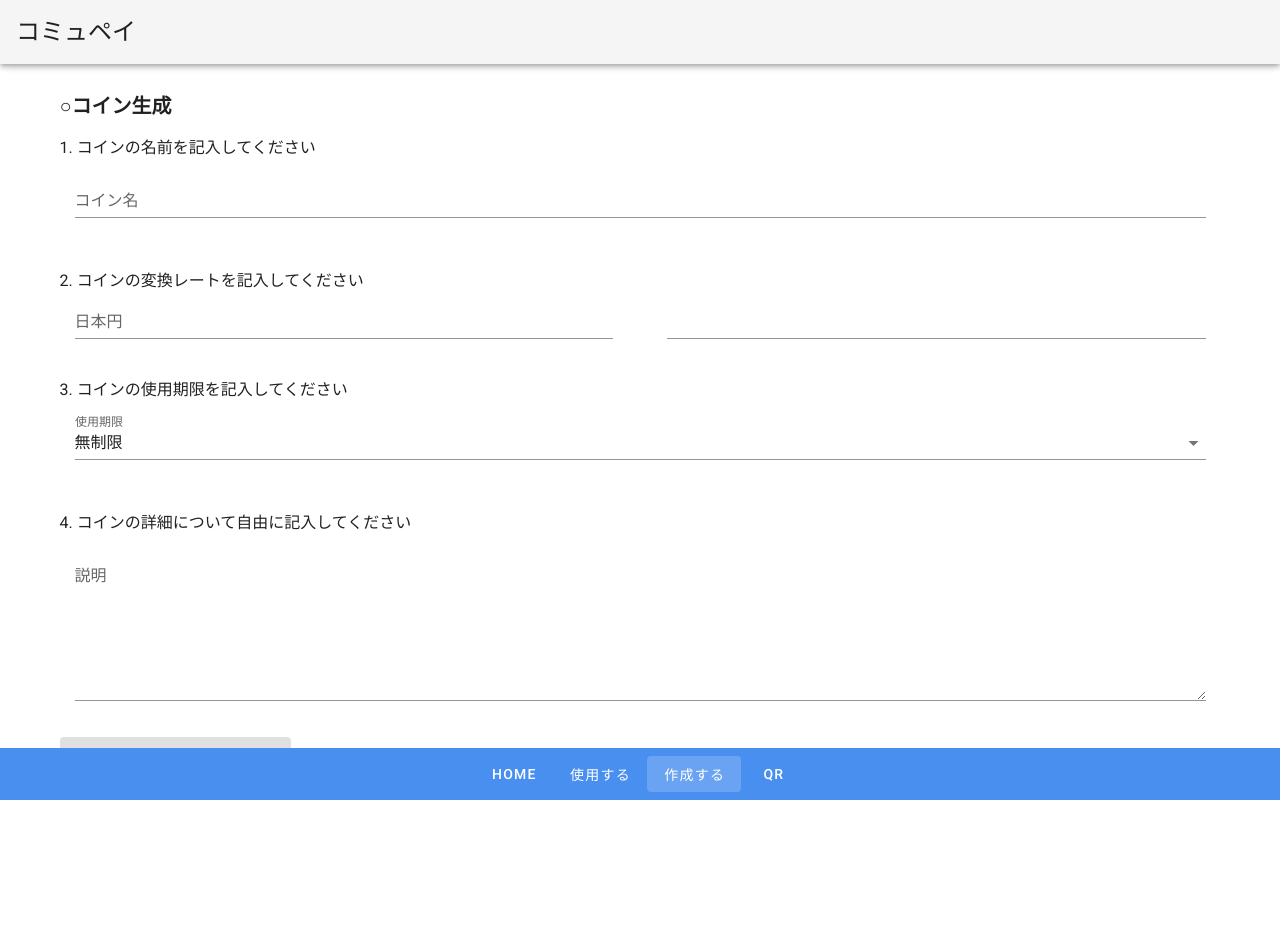
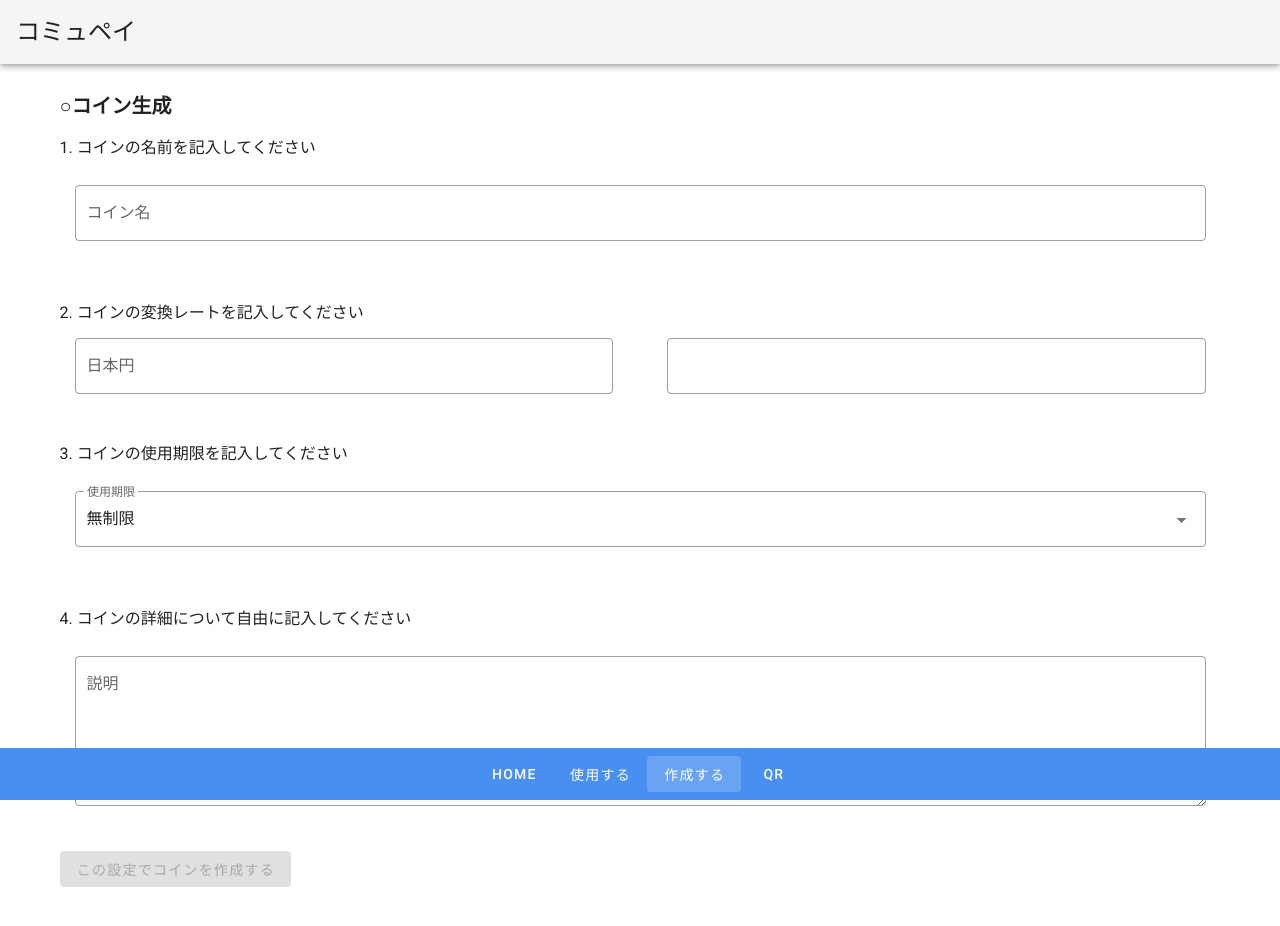
Before and after one commit to Futaba-Kosuke/community-pay, a Vue app: page /create_coin in a window 1280 px wide. Shown: the top 926 px of the page. Before the commit the page ends 837 px from the top, so only its background shows below. Built offline with nearby package versions, Linux system fonts and the light colour scheme.

Commit message:
[update] 入力ボックスのUIを変更しました。 #24
outlined要素を追加しました。

```diff
--- a/src/views/Create_coin.vue
+++ b/src/views/Create_coin.vue
@@ -7,6 +7,7 @@
       v-model="coin.name"
       label="コイン名"
       class="input_boxes"
+      outlined
     />
 
     <p class="items_explanation">2. コインの変換レートを記入してください</p>
@@ -16,6 +17,7 @@
           v-model="coin.yen"
           label="日本円"
           class="input_boxes"
+          outlined
         />
       </v-col>
       <v-col style="padding-top: 0px; padding-bottom: 0px;">
@@ -23,6 +25,7 @@
           v-model="coin.coin"
           :label="coin.name"
           class="input_boxes"
+          outlined
         />
       </v-col>
     </v-row>
@@ -33,6 +36,7 @@
       v-model="coin.deadline"
       label="使用期限"
       class="input_boxes"
+      outlined
     ></v-select>
 
     <p class="items_explanation">4. コインの詳細について自由に記入してください</p>
@@ -40,6 +44,7 @@
       v-model="coin.explanation"
       label="説明"
       class="input_boxes"
+      outlined
     />
     <v-btn @click="createCoin()" :disabled="isCoin">この設定でコインを作成する</v-btn>
   </v-container>
```
